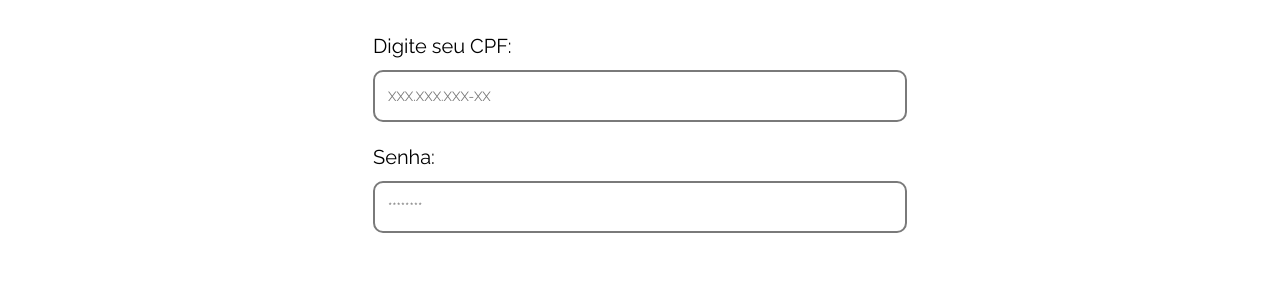
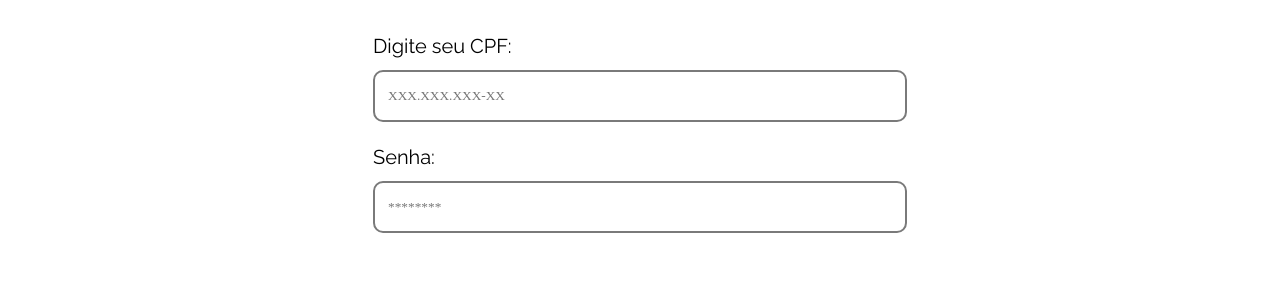
Before and after one commit to edu-lauer/e-commerce, a React (Vite) app in the folder e-commerce/: page / in a window 1280 px wide. Shown: the part 526-809 px from the top of the page. Built offline with nearby package versions, Linux system fonts and the light colour scheme.

Commit message:
font-family do campo input da view de login alterado

```diff
--- a/e-commerce/src/views/Login/login.scss
+++ b/e-commerce/src/views/Login/login.scss
@@ -50,6 +50,7 @@
         }
 
         input {
+            font-family: serif;
             height: 52px;
             padding: 18px 13px;
             border: 2px solid $border-input-color;
```
